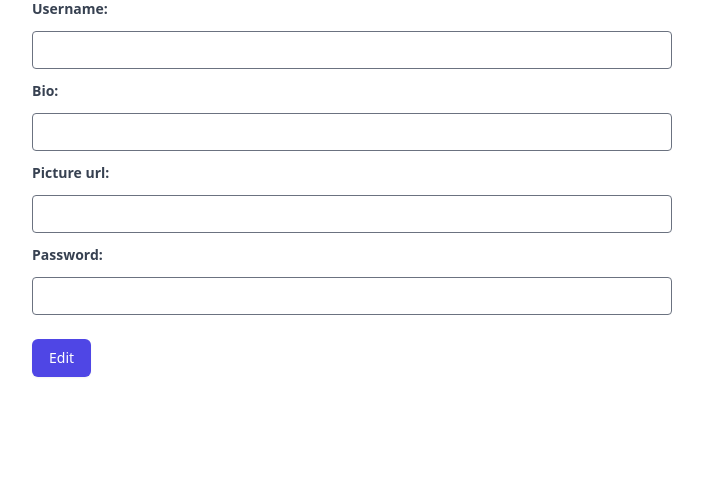
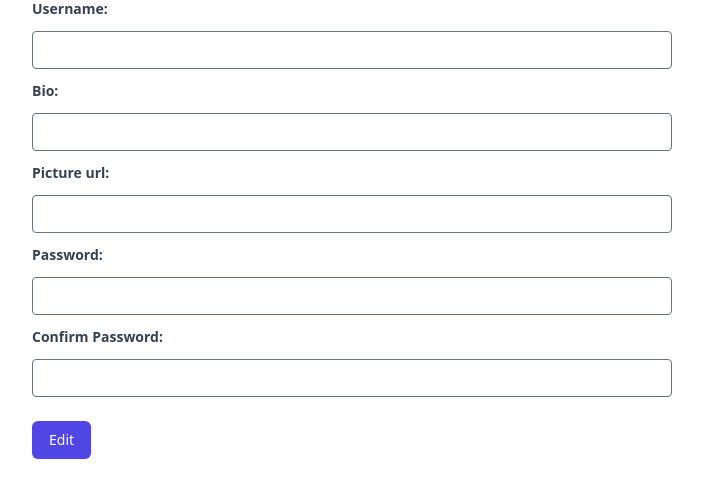
Before and after one commit to RabaDaba1/CodeShare, a FastAPI app: template templates/user_settings.html in a window 1280 px wide. Shown: the part 191-689 px from the top of the page, without its empty margins (288-991 px from the left). Run offline with FastAPI, Linux system fonts and the light colour scheme; the template is opened without the code that fills it, so the values that code supplies are empty; style sheets or scripts are compiled from the project's sources.

Commit message:
hide save icon and show settings icon on save

```diff
--- a/static/js/post.js
+++ b/static/js/post.js
@@ -107,6 +107,11 @@ function handleSaveButtonClick() {
         replaceTextareaWithOriginal(descriptionElement, newDescription, 'p');
         replaceTextareaWithOriginal(codeElement, newCode, 'pre');
         replaceTextareaWithOriginal(outputElement, newOutput, 'pre');
+
+        const settingsIcon = postContainer.querySelector('.settings-icon');
+        const saveButton = postContainer.querySelector('.save-button');
+        settingsIcon.classList.remove('hidden');
+        saveButton.classList.add('hidden');
     })
     .catch(error => console.error('Error:', error));
 }
--- a/templates/user_settings.html
+++ b/templates/user_settings.html
@@ -16,24 +16,40 @@
             <form action="/settings" method="post" class="bg-white rounded">
                 <div class="mb-3">
                     <label class="block text-gray-700 text-sm font-bold mb-3" for="username">Username:</label>
-                    <input class="appearance-none border rounded w-full py-2 px-3 text-gray-700 leading-tight focus:outline-none focus:ring-2 focus:ring-indigo-600 focus:border-transparent" id="username" type="text" name="username">
+                    <input class="appearance-none border rounded w-full py-2 px-3 text-gray-700 leading-tight focus:outline-none focus:ring-2 focus:ring-indigo-600 focus:border-transparent" id="username" type="text" name="username" value="{{current_user.username}}">
                 </div>
                 <div class="mb-3">
                     <label class="block text-gray-700 text-sm font-bold mb-3" for="bio">Bio:</label>
-                    <input class="appearance-none border rounded w-full py-2 px-3 text-gray-700 leading-tight focus:outline-none focus:ring-2 focus:ring-indigo-600 focus:border-transparent" id="bio" type="text" name="bio">
+                    <input class="appearance-none border rounded w-full py-2 px-3 text-gray-700 leading-tight focus:outline-none focus:ring-2 focus:ring-indigo-600 focus:border-transparent" id="bio" type="text" name="bio" value="{{current_user.bio}}">
                 </div>
                 <div class="mb-3">
                     <label class="block text-gray-700 text-sm font-bold mb-3" for="pic">Picture url:</label>
                     <input class="appearance-none border rounded w-full py-2 px-3 text-gray-700 leading-tight focus:outline-none focus:ring-2 focus:ring-indigo-600 focus:border-transparent" id="pic" type="text" name="pic">
                 </div>
+                <div class="mb-3">
+                    <label class="block text-gray-700 text-sm font-bold mb-3" for="password">Password:</label>
+                    <input class="appearance-none border rounded w-full py-2 px-3 text-gray-700 leading-tight focus:outline-none focus:ring-2 focus:ring-indigo-600 focus:border-transparent" id="password" type="password" name="password">
+                </div>
                 <div class="mb-6">
-                    <label class="block text-gray-700 text-sm font-bold mb-3" for="password">Password:</label>
-                    <input class="appearance-none border rounded w-full py-2 px-3 text-gray-700 leading-tight focus:outline-none focus:ring-2 focus:ring-indigo-600 focus:border-transparent" id="password" type="text" name="password">
+                    <label class="block text-gray-700 text-sm font-bold mb-3" for="password-confirm">Confirm Password:</label>
+                    <input class="appearance-none border rounded w-full py-2 px-3 text-gray-700 leading-tight focus:outline-none focus:ring-2 focus:ring-indigo-600 focus:border-transparent" id="password-confirm" type="password">
                 </div>
                 <div class="flex items-center justify-between">
                     <button class="px-4 py-2 border border-transparent rounded-md shadow-sm text-sm font-medium text-white bg-indigo-600 hover:bg-indigo-700 focus:outline-none focus:ring-2 focus:ring-offset-2 focus:ring-indigo-500" type="submit">Edit</button>
                 </div>
             </form>
         </div>
+
+        <script>
+            document.querySelector('form').addEventListener('submit', function(event) {
+                const password = document.getElementById('password').value;
+                const confirmPassword = document.getElementById('password-confirm').value;
+
+                if (password !== confirmPassword) {
+                    alert('Passwords do not match');
+                    event.preventDefault(); // Prevent form from being submitted
+                }
+            });
+        </script>
     </body>
 </html>
```
